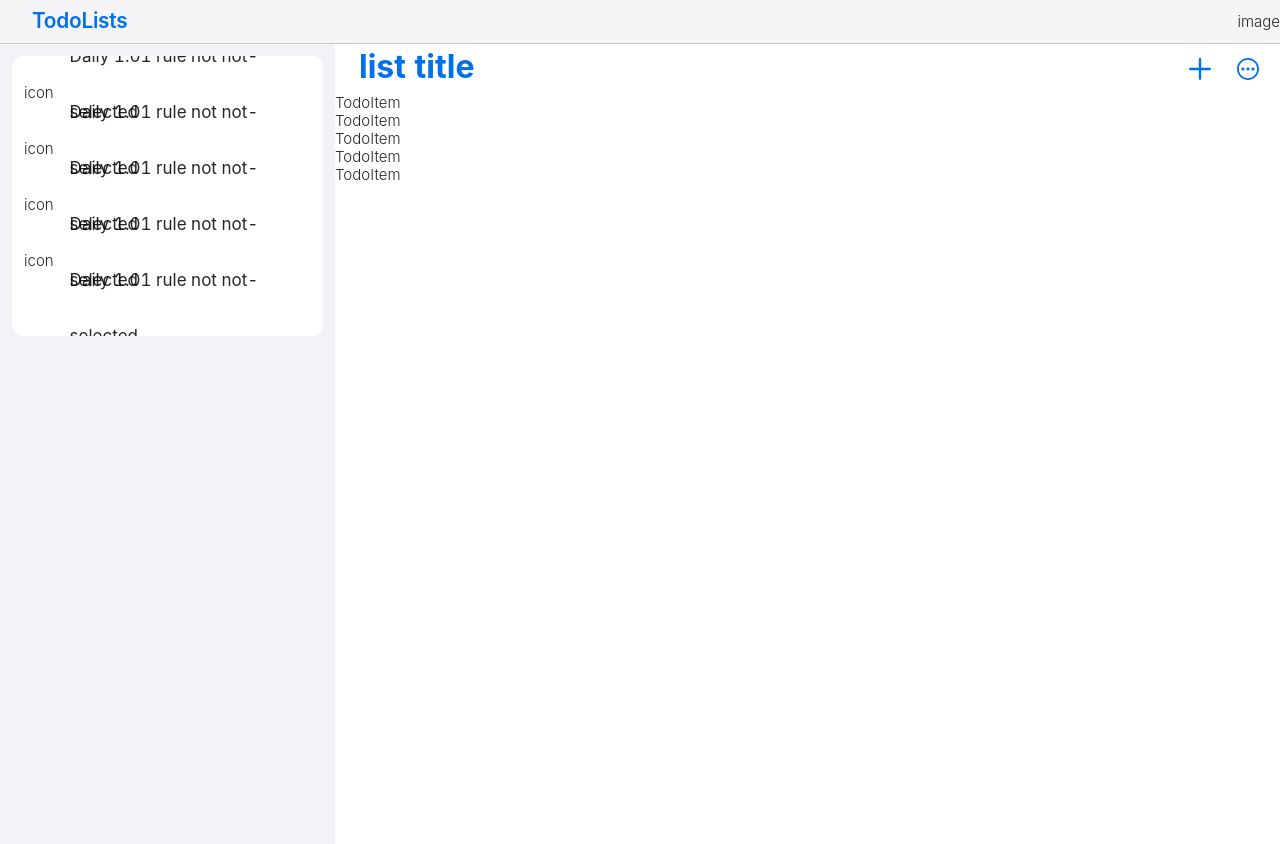
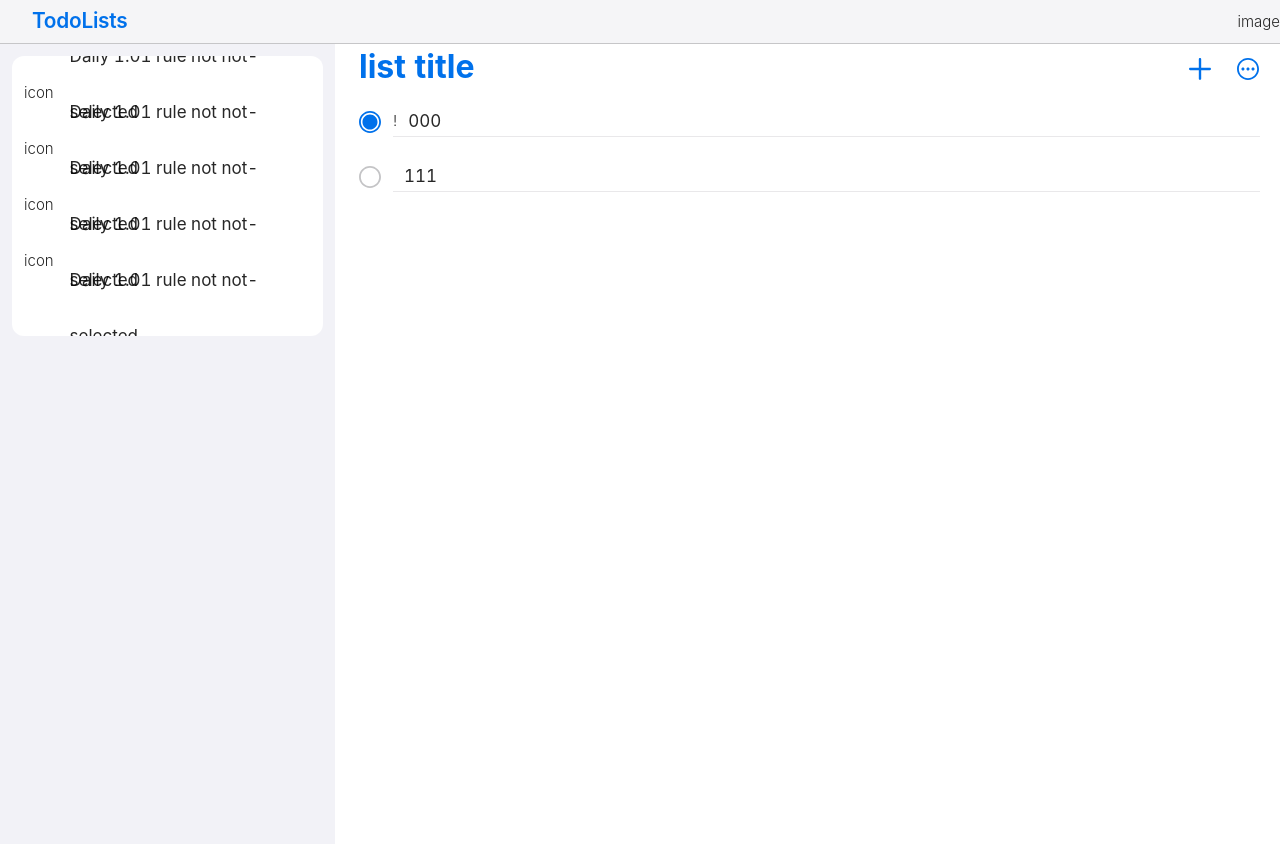
Before and after one commit to ShihTingJustin/todo-react-fp, a React (Create React App) app: page / in a window 1280 px wide. Built offline with nearby package versions, Linux system fonts and the light colour scheme.

Commit message:
feat: add TodoItem component

```diff
--- /dev/null
+++ b/src/assets/finished.tsx
@@ -0,0 +1,18 @@
+const Finished = ({ fill }: { fill?: string }) => {
+  return (
+    <svg
+      viewBox="0 0 99.6099853515625 99.6572265625"
+      version="1.1"
+      xmlns="http://www.w3.org/2000/svg"
+      className="glyph-box"
+      role="presentation"
+      fill={fill}
+    >
+      <g transform="matrix(1 0 0 1 -8.740039062500045 85.05859375)">
+        <path d="M58.5449 14.5508C85.791 14.5508 108.35-8.05664 108.35-35.2539C108.35-62.5 85.7422-85.0586 58.4961-85.0586C31.2988-85.0586 8.74023-62.5 8.74023-35.2539C8.74023-8.05664 31.3477 14.5508 58.5449 14.5508ZM58.5449 6.25C35.498 6.25 17.0898-12.207 17.0898-35.2539C17.0898-58.3008 35.4492-76.7578 58.4961-76.7578C81.543-76.7578 100-58.3008 100.049-35.2539C100.098-12.207 81.5918 6.25 58.5449 6.25ZM58.4473-1.17188C77.4414-1.17188 92.5781-16.3574 92.5293-35.3027C92.4805-54.1992 77.3438-69.3848 58.3984-69.3848C39.4531-69.3848 24.4141-54.248 24.4141-35.3027C24.4141-16.3086 39.502-1.17188 58.4473-1.17188Z"></path>
+      </g>
+    </svg>
+  );
+};
+
+export default Finished;
--- /dev/null
+++ b/src/assets/unfinished.tsx
@@ -0,0 +1,18 @@
+const Unfinished = ({ fill }: { fill?: string }) => {
+  return (
+    <svg
+      viewBox="0 0 99.6099853515625 99.6572265625"
+      version="1.1"
+      xmlns="http://www.w3.org/2000/svg"
+      className="glyph-box"
+      role="presentation"
+      fill={fill}
+    >
+      <g transform="matrix(1 0 0 1 -8.740039062500045 85.05859375)">
+        <path d="M58.5449 14.5508C85.791 14.5508 108.35-8.05664 108.35-35.2539C108.35-62.5 85.7422-85.0586 58.4961-85.0586C31.2988-85.0586 8.74023-62.5 8.74023-35.2539C8.74023-8.05664 31.3477 14.5508 58.5449 14.5508ZM58.5449 6.25C35.498 6.25 17.0898-12.207 17.0898-35.2539C17.0898-58.3008 35.4492-76.7578 58.4961-76.7578C81.543-76.7578 100-58.3008 100.049-35.2539C100.098-12.207 81.5918 6.25 58.5449 6.25Z"></path>
+      </g>
+    </svg>
+  );
+};
+
+export default Unfinished;
--- /dev/null
+++ b/src/components/todolist/components/todoItem.tsx
@@ -0,0 +1,46 @@
+import React, { useState } from 'react';
+
+import { Input } from 'antd';
+
+import Unfinished from '@Assets/unfinished';
+import Finished from '@Assets/finished';
+
+import { ITodo, TodoStatus } from '@Interfaces/I_todo';
+
+const TodoItem = ({ id, title, status, priority }: ITodo) => {
+  const [checked, setChecked] = useState(status === TodoStatus.FINISH);
+
+  const toggle = (e: React.MouseEvent) => {
+    e.preventDefault();
+    setChecked((prev) => !prev);
+  };
+
+  return (
+    <div className="rowgroup">
+      <div className="content flex items-center py-3 pr-5 pl-6 w-full">
+        <div className="mr-3">
+          <Input id={id} className="toggle hidden" type="checkbox" checked={checked} />
+          <label htmlFor={id} onClick={toggle}>
+            <div className="w-[1.375rem] h-[1.375rem]">
+              {checked ? <Finished fill="#0071EB" /> : <Unfinished fill="#c4c4c6" />}
+            </div>
+          </label>
+        </div>
+        <div className="todo-item w-full">
+          <div className="flex items-center w-full border-b border-border-gray2">
+            {priority && <div>!</div>}
+            <Input
+              defaultValue={title}
+              className="edit w-full text-content-1"
+              bordered={false}
+              // onChange={(e) => handleChange(e)}
+              // onPressEnter={(e) => {}}
+            />
+          </div>
+        </div>
+      </div>
+    </div>
+  );
+};
+
+export default TodoItem;
--- a/src/components/todolist/index.tsx
+++ b/src/components/todolist/index.tsx
@@ -1,18 +1,34 @@
 import { useState } from 'react';
 
 import TodoListHeader from '@Components/todolist/components/header';
+import TodoItem from '@Components/todolist/components/todoItem';
 
-const TodoItem = () => {
-  return <div>TodoItem</div>;
-};
+import { TodoStatus, TodoPriority } from '@Interfaces/I_todo';
+
+const mock = [
+  {
+    id: '0',
+    title: '000',
+    status: TodoStatus.FINISH,
+    priority: TodoPriority.LOW
+  },
+  {
+    id: '1',
+    title: '111',
+    status: TodoStatus.UNFINISH,
+    // priority: TodoPriority.LOW
+  }
+];
 
 const TodoList = () => {
+  const [todoList, setTodoList] = useState(mock)
+
   return (
     <div className="todo-list h-screen">
       <TodoListHeader title={'list title'} />
       <div>
-        {Array.from({ length: 5 }).map((item, index) => (
-          <TodoItem key={index} />
+        {todoList.map((item, index) => (
+          <TodoItem key={index} {...item} />
         ))}
       </div>
     </div>
--- /dev/null
+++ b/src/interfaces/I_todo.ts
@@ -0,0 +1,22 @@
+import React from 'react';
+
+
+export enum TodoPriority {
+    LOW='low',
+    MED='medium',
+    HIGH='high'
+}
+
+export enum TodoStatus {
+  FINISH='finished' ,
+  UNFINISH='unfinished'
+}
+
+export type ITodo = {
+  id: string;
+  title: string;
+  status: TodoStatus;
+  priority?: TodoPriority
+}
+
+export default ITodo
--- a/src/style/global.scss
+++ b/src/style/global.scss
@@ -15,4 +15,5 @@ body {
   line-height: 1.2;
   min-width: 950px;
   min-height: 550px;
+  user-select: none;
 }
--- a/tailwind.config.js
+++ b/tailwind.config.js
@@ -15,7 +15,8 @@ module.exports = {
           white1: '#fff'
         },
         border: {
-          gray1: '#c6c6c8'
+          gray1: '#c6c6c8',
+          gray2: '#E9E8EA'
         }
       },
       fontSize: {
@@ -40,10 +41,9 @@ module.exports = {
           }
         ],
         'content-1': [
-          '14px',
+          '1.0625rem',
           {
-            lineHeight: '140%',
-            letterSpacing: '-0.02em',
+            lineHeight: '1.375rem',
             fontWeight: '400'
           }
         ],
```
